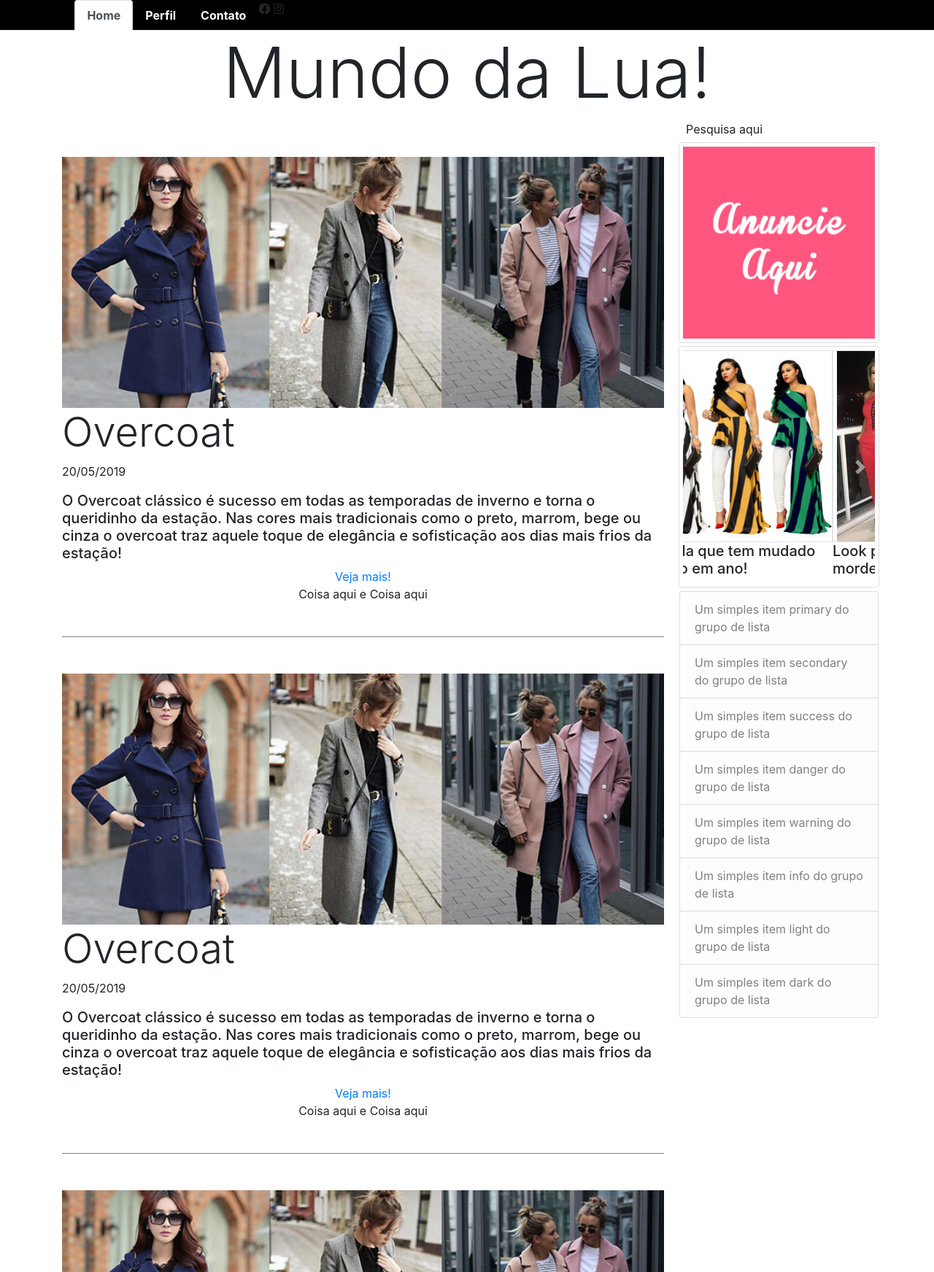
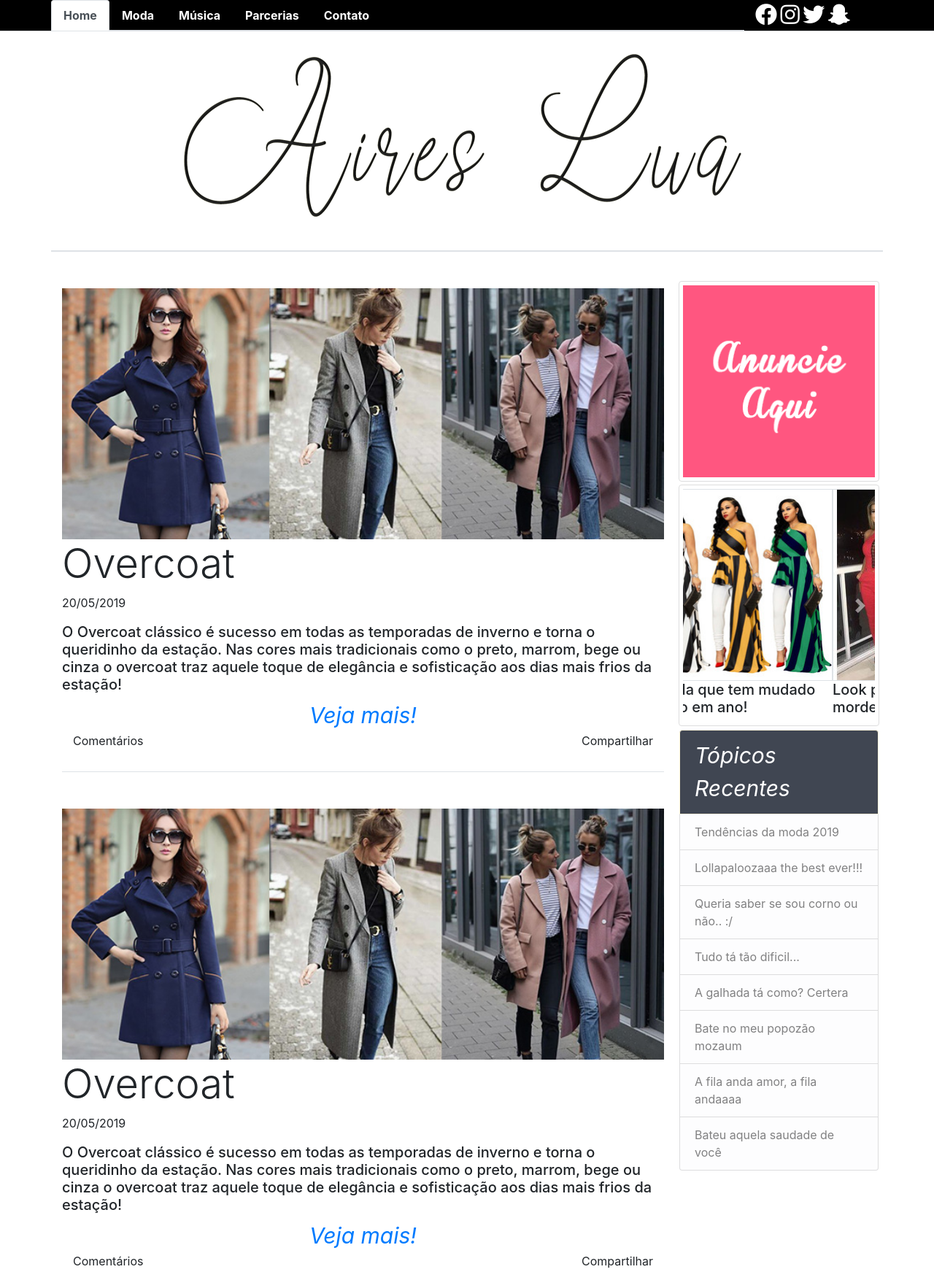
Before and after one commit to aureodark/siteLua, a plain HTML site: page index.html in a window 1280 px wide. Shown: the top 1743 px of the page at 73% size. Drawn offline with nearby package versions, Linux system fonts and the light colour scheme.

Commit message:
23052019

```diff
--- a/css/style.css
+++ b/css/style.css
@@ -1,48 +1,139 @@
 .alinhacentro {
     text-align: center;
 }
+
+img {
+    width: 100%;
+    transition: 0.5s;
+}
+
+
+/*//////////////////////////////////// PAGINA 1 //////////////////////////*/
+
 .borderT {
-    border-bottom:solid grey 1px;
     padding-bottom: 30px;
     padding-top: 30px;
     margin-top: 20px;
     margin-bottom: 20px;
 }
+
+
+/*//////////////////////////////////// FIM PAGINA 1 //////////////////////////*/
+
+
+/*//////////////////////////////////// PAGINA 2 //////////////////////////*/
+
 .borderD {
-    border:solid rgb(221, 221, 222) 1px;
+    border: solid rgb(221, 221, 222) 1px;
     padding: 5px;
     margin: -10px;
     border-radius: 4px;
-    transition:0.5s;
+    transition: 0.5s;
 }
-img {
-    width: 100%;
-    transition:0.5s;
+
+#pag2 {
+    margin-top: 50px;
 }
-.borderD:hover , img:hover{
-    opacity:0.8;
-    transition:0.5s;
+
+.borderD:hover,
+.fotos:hover {
+    opacity: 0.8;
+    transition: 0.5s;
     background: rgb(236, 236, 246);
+}
 
-}
 .list-group {
     padding: 5px;
     margin: -14px;
 }
-.menu {
-    padding: 0% 8% 0% 8%;
-}
+
+
+/*//////////////////////////////////// FIM PAGINA 2 //////////////////////////*/
+
+
+/*//////////////////////////////////// NAVBAR //////////////////////////*/
+
 nav {
     background: black;
+}
 
-}
-nav a {
+nav .nav-item {
     color: white;
     transition: 0.2s;
     font-weight: bold;
 }
-nav a:hover {
+
+nav .nav-item:hover {
     background: #e5e5e5;
     color: grey;
     transition: 0.2s;
 }
+
+
+/*//////////////////////////////////// FIM NAVBAR //////////////////////////*/
+
+
+/*//////////////////////////////////// VISUAL DOS ICONES //////////////////////////*/
+
+.icons {
+    color: white;
+}
+
+i {
+    padding-top: 5px;
+    font-size: 30px;
+    transition: 0.5s;
+}
+
+.fa-facebook:hover {
+    color: #3b5998;
+}
+
+.fa-instagram:hover {
+    color: #c13584;
+}
+
+.fa-twitter:hover {
+    color: #1da1f2;
+}
+
+.fa-snapchat-ghost:hover {
+    color: #fffc00;
+}
+
+.navMobile,
+.esconde {
+    display: none;
+}
+
+
+/*//////////////////////////////////// FIM VISUAL DOS ICONES //////////////////////////*/
+
+@media only screen and (max-width: 768px) {
+    nav {
+        height: 100%;
+    }
+    i {
+        font-size: 120%;
+        padding-top: 10px;
+    }
+}
+
+@media only screen and (max-width: 425px) {
+    .navDesktop,
+    #pag2 {
+        display: none;
+    }
+    .navMobile {
+        display: block;
+    }
+    #closeNav {
+        display: none;
+    }
+    #pag1 {
+        width: 10px;
+    }
+    .esconde {
+        display: block;
+    }
+}
--- a/index.html
+++ b/index.html
@@ -5,115 +5,120 @@
     <!-- Meta tags Obrigatórias -->
     <meta charset="utf-8">
     <meta name="viewport" content="width=device-width, initial-scale=1, shrink-to-fit=no">
-
     <!-- Bootstrap CSS -->
-    <link rel="stylesheet" href="https://stackpath.bootstrapcdn.com/bootstrap/4.1.3/css/bootstrap.min.css"
-        integrity="sha384-MCw98/SFnGE8fJT3GXwEOngsV7Zt27NXFoaoApmYm81iuXoPkFOJwJ8ERdknLPMO" crossorigin="anonymous">
-
+    <link rel="stylesheet" href="https://stackpath.bootstrapcdn.com/bootstrap/4.1.3/css/bootstrap.min.css" integrity="sha384-MCw98/SFnGE8fJT3GXwEOngsV7Zt27NXFoaoApmYm81iuXoPkFOJwJ8ERdknLPMO" crossorigin="anonymous">
     <!-- Icones -->
-    <link rel="stylesheet" href="https://use.fontawesome.com/releases/v5.8.2/css/all.css"
-        integrity="sha384-oS3vJWv+0UjzBfQzYUhtDYW+Pj2yciDJxpsK1OYPAYjqT085Qq/1cq5FLXAZQ7Ay" crossorigin="anonymous">
-
+    <link rel="stylesheet" href="https://use.fontawesome.com/releases/v5.8.2/css/all.css" integrity="sha384-oS3vJWv+0UjzBfQzYUhtDYW+Pj2yciDJxpsK1OYPAYjqT085Qq/1cq5FLXAZQ7Ay" crossorigin="anonymous">
     <link rel="stylesheet" href="css/style.css">
     <title>Mundo da Lua!</title>
 </head>
 
 <body>
-    <nav>
-        <div class="nav nav-tabs menu" id="nav-tab" role="tablist">
+    <!-- MENU DO SITE -->
+    <nav class="border-bottom">
 
-            <a class="nav-item nav-link active" id="nav-home-tab" data-toggle="tab" href="#nav-home" role="tab"
-                aria-controls="nav-home" aria-selected="true">Home</a>
-            <a class="nav-item nav-link" id="nav-profile-tab" data-toggle="tab" href="#nav-profile" role="tab"
-                aria-controls="nav-profile" aria-selected="false">Perfil</a>
-            <a class="nav-item nav-link" id="nav-contact-tab" data-toggle="tab" href="#nav-contact" role="tab"
-                aria-controls="nav-contact" aria-selected="false">Contato</a>
-            <div class="icons text-right">
-                <i class="fab fa-facebook"></i>
-                <i class="fab fa-instagram"></i>
+        <div class="container ">
+            <div class="row ">
+                <div class="nav nav-tabs menu col-10 " id="nav-tab" role="tablist">
+                    <a class="nav-item nav-link active" id="nav-home-tab" data-toggle="tab" href="#nav-home" role="tab" aria-controls="nav-home" aria-selected="true">Home</a>
+                    <a class="nav-item nav-link" id="nav-profile-tab" data-toggle="tab" href="#nav-profile" role="tab" aria-controls="nav-profile" aria-selected="false">Moda</a>
+                    <a class="nav-item nav-link" id="nav-moda-tab" data-toggle="tab" href="#nav-moda" role="tab" aria-controls="nav-moda" aria-selected="false">Música</a>
+                    <a class="nav-item nav-link" id="nav-music-tab" data-toggle="tab" href="#nav-music" role="tab" aria-controls="nav-music" aria-selected="false">Parcerias</a>
+                    <a class="nav-item nav-link" id="nav-contact-tab" data-toggle="tab" href="#nav-contact" role="tab" aria-controls="nav-contact" aria-selected="false">Contato</a>
+                </div>
+                <div class="icons col-2">
+                    <a target="_blank" href="https://www.facebook.com"><i class="fab fa-facebook icons"></i></a>
+                    <a target="_blank" href="https://www.instagram.com"><i class="fab fa-instagram icons"></i></a>
+                    <a target="_blank" href="https://twitter.com"><i class="fab fa-twitter icons"></i></a>
+                    <a target="_blank" href="https://www.snapchat.com/l/pt-br/"><i
+                            class="fab fa-snapchat-ghost icons"></i></a>
+                </div>
             </div>
         </div>
     </nav>
-
-
-
-    <h1 class="display-1 alinhacentro">Mundo da Lua!</h1>
-
-
-    <div id="paginas" class="container">
-        <div class="row ">
-
-
-            <div id="pag1" class="col-9 ">
-
-
-                <div class="borderT">
-
-                    <img src="img/foto grande.jpg" alt="">
+    <!-- FIM DO MENU DO SITE  -->
+    <!-- ////////////////////////////////////////////////////////////////////////////////////////////////// -->
+    <!-- IMAGEM DO SITE  -->
+    <div class="text-center">
+        <img class="rounded logo" style="max-width: 800px; width: 100%" src="img/aireslua.png" alt="">
+    </div>
+    <!-- FIM DA IMAGEM DO SITE  -->
+    <!-- ////////////////////////////////////////////////////////////////////////////////////////////////// -->
+    <!-- PRINCIPAL DA PÁGINA PRINCIPAL -->
+    <div id="paginas" class="container border-top">
+        <div class="row border-top">
+            <!-- PÁGINA ESQUERDA/ PÁGINA 1 -->
+            <div id="pag1" class="col">
+                <div class="borderT border-bottom">
+                    <img class="fotos" src="img/foto grande.jpg" alt="">
                     <h3 class="display-4">Overcoat</h3>
                     <p>20/05/2019</p>
                     <h5>
-                        O Overcoat clássico é sucesso em todas as temporadas de inverno e torna o queridinho da estação.
-                        Nas
-                        cores mais tradicionais como o preto, marrom, bege ou cinza o overcoat traz aquele toque de
-                        elegância e sofisticação aos dias mais frios da estação!
+                        O Overcoat clássico é sucesso em todas as temporadas de inverno e torna o queridinho da estação. Nas cores mais tradicionais como o preto, marrom, bege ou cinza o overcoat traz aquele toque de elegância e sofisticação aos dias mais frios da estação!
                     </h5>
                     <div class="alinhacentro">
-                        <a href="">Veja mais!</a>
-                        <p>Coisa aqui e Coisa aqui</p>
+                        <a href="" style="text-decoration: none"><i>Veja mais!</i></a>
                     </div>
-
-
-
+                    <div class="container">
+                        <div class="row">
+                            <div class="col-6">
+                                Comentários
+                            </div>
+                            <div class="col-6 text-right">
+                                Compartilhar
+                            </div>
+                        </div>
+                    </div>
                 </div>
-                <div class="borderT">
-
-                    <img src="img/foto grande.jpg" alt="">
+                <div class="borderT border-bottom">
+                    <img class="fotos" src="img/foto grande.jpg" alt="">
                     <h3 class="display-4">Overcoat</h3>
                     <p>20/05/2019</p>
                     <h5>
-                        O Overcoat clássico é sucesso em todas as temporadas de inverno e torna o queridinho da estação.
-                        Nas
-                        cores mais tradicionais como o preto, marrom, bege ou cinza o overcoat traz aquele toque de
-                        elegância e sofisticação aos dias mais frios da estação!
+                        O Overcoat clássico é sucesso em todas as temporadas de inverno e torna o queridinho da estação. Nas cores mais tradicionais como o preto, marrom, bege ou cinza o overcoat traz aquele toque de elegância e sofisticação aos dias mais frios da estação!
                     </h5>
                     <div class="alinhacentro">
-                        <a href="">Veja mais!</a>
-                        <p>Coisa aqui e Coisa aqui</p>
+                        <a href="" style="text-decoration: none"><i>Veja mais!</i></a>
                     </div>
-
-
-
+                    <div class="container">
+                        <div class="row">
+                            <div class="col-6">
+                                Comentários
+                            </div>
+                            <div class="col-6 text-right">
+                                Compartilhar
+                            </div>
+                        </div>
+                    </div>
                 </div>
-                <div class="borderT">
-
-                    <img src="img/foto grande.jpg" alt="">
+                <div class="borderT border-bottom">
+                    <img class="fotos" src="img/foto grande.jpg" alt="">
                     <h3 class="display-4">Overcoat</h3>
                     <p>20/05/2019</p>
                     <h5>
-                        O Overcoat clássico é sucesso em todas as temporadas de inverno e torna o queridinho da estação.
-                        Nas
-                        cores mais tradicionais como o preto, marrom, bege ou cinza o overcoat traz aquele toque de
-                        elegância e sofisticação aos dias mais frios da estação!
+                        O Overcoat clássico é sucesso em todas as temporadas de inverno e torna o queridinho da estação. Nas cores mais tradicionais como o preto, marrom, bege ou cinza o overcoat traz aquele toque de elegância e sofisticação aos dias mais frios da estação!
                     </h5>
                     <div class="alinhacentro">
-                        <a href="">Veja mais!</a>
-                        <p>Coisa aqui e Coisa aqui</p>
+                        <a href="" style="text-decoration: none"><i>Veja mais!</i></a>
                     </div>
-
-
-
+                    <div class="container">
+                        <div class="row">
+                            <div class="col-6">
+                                Comentários
+                            </div>
+                            <div class="col-6 text-right">
+                                Compartilhar
+                            </div>
+                        </div>
+                    </div>
                 </div>
-
-
             </div>
-
+            <!-- FIM DA PÁGINA ESQUERDA/ PÁGINA 1 -->
+            <!-- /////////////////////////////////////////////////////////////////////////////////////////// -->
+            <!-- PÁGINA DIREITA/ PÁGINA 2 -->
             <div id="pag2" class="col-3">
-                <p>Pesquisa aqui</p>
-
                 <div class="borderD">
-                    <img src="img/anuncie.gif" alt="">
-
+                    <img class="fotos" src="img/anuncie.gif" alt="">
                 </div>
                 <br>
                 <div class="borderD">
@@ -121,25 +126,23 @@
                     <div id="carouselExampleControls" class="carousel slide" data-ride="carousel">
                         <div class="carousel-inner">
                             <div class="carousel-item active">
-                                <img class="d-block w-100 border" src="img/g1.jpg" alt="Primeiro Slide">
+                                <img class="d-block w-100 border fotos" src="img/g1.jpg" alt="Primeiro Slide">
                                 <h5>A moda que tem mudado de ano em ano!</h5>
                             </div>
                             <div class="carousel-item">
-                                <img class="d-block w-100 border" src="img/g2.jpg" alt="Segundo Slide">
+                                <img class="d-block w-100 border fotos" src="img/g2.jpg" alt="Segundo Slide">
                                 <h5>Look pra noite, vamos mordenizar né migsss....</h5>
                             </div>
                             <div class="carousel-item">
-                                <img class="d-block w-100 border" src="img/g3.jpg" alt="Terceiro Slide">
+                                <img class="d-block w-100 border fotos" src="img/g3.jpg" alt="Terceiro Slide">
                                 <h5>Social é conosco, chama praquéla party babo com os boys empresários.</h5>
                             </div>
                         </div>
-                        <a class="carousel-control-prev" href="#carouselExampleControls" role="button"
-                            data-slide="prev">
+                        <a class="carousel-control-prev" href="#carouselExampleControls" role="button" data-slide="prev">
                             <span class="carousel-control-prev-icon" aria-hidden="true"></span>
                             <span class="sr-only">Anterior</span>
                         </a>
-                        <a class="carousel-control-next" href="#carouselExampleControls" role="button"
-                            data-slide="next">
+                        <a class="carousel-control-next" href="#carouselExampleControls" role="button" data-slide="next">
                             <span class="carousel-control-next-icon" aria-hidden="true"></span>
                             <span class="sr-only">Próximo</span>
                         </a>
@@ -148,61 +151,44 @@
                 <br>
                 <div>
                     <div class="list-group">
-                        <a href="#" class="list-group-item list-group-item-action list-group-item-light">Um simples
-                            item primary do grupo de lista</a>
-                        <a href="#" class="list-group-item list-group-item-action list-group-item-light">Um simples
-                            item secondary do grupo de lista</a>
-                        <a href="#" class="list-group-item list-group-item-action list-group-item-light">Um simples
-                            item success do grupo de lista</a>
-                        <a href="#" class="list-group-item list-group-item-action list-group-item-light">Um simples
-                            item danger do grupo de lista</a>
-                        <a href="#" class="list-group-item list-group-item-action list-group-item-light">Um simples
-                            item warning do grupo de lista</a>
-                        <a href="#" class="list-group-item list-group-item-action list-group-item-light">Um simples item
-                            info do grupo de lista</a>
-                        <a href="#" class="list-group-item list-group-item-action list-group-item-light">Um simples item
-                            light do grupo de lista</a>
-                        <a href="#" class="list-group-item list-group-item-action list-group-item-light">Um simples item
-                            dark do grupo de lista</a>
+                        <i class="list-group-item list-group-item-action active" style="background: rgb(64, 70, 82); border-color: cornsilk">
+                            Tópicos Recentes
+                        </i>
+                        <a href="#" class="list-group-item list-group-item-action list-group-item-light">Tendências da
+                            moda 2019</a>
+                        <a href="#" class="list-group-item list-group-item-action list-group-item-light">Lollapaloozaaa
+                            the best ever!!!</a>
+                        <a href="#" class="list-group-item list-group-item-action list-group-item-light">Queria saber se
+                            sou corno ou não.. :/</a>
+                        <a href="#" class="list-group-item list-group-item-action list-group-item-light">Tudo tá tão
+                            dificil...</a>
+                        <a href="#" class="list-group-item list-group-item-action list-group-item-light">A galhada tá
+                            como? Certera</a>
+                        <a href="#" class="list-group-item list-group-item-action list-group-item-light">Bate no meu
+                            popozão mozaum</a>
+                        <a href="#" class="list-group-item list-group-item-action list-group-item-light">A fila anda
+                            amor, a fila andaaaa</a>
+                        <a href="#" class="list-group-item list-group-item-action list-group-item-light">Bateu aquela
+                            saudade de você</a>
                     </div>
                 </div>
-
-
-
-
-
             </div>
+            <!-- FIM DA PÁGINA DIREITA/ PÁGINA 2 -->
+            <!-- ///////////////////////////////////////////////////////////////////////////////////////////// -->
         </div>
-
     </div>
-
-
-
-
-
-
-    <div>
-
+    <!-- FIM DA PÁGINA PRINCIPAL  -->
+    <!-- ////////////////////////////////////////////////////////////////////////////////////////////////// -->
+    <!-- RODAPÉ DA PÁGINA  -->
+    <div style="background: black; height: 50px">
     </div>
-
-
-
-
-
-
-
-
+    <!-- FIM DO RADAPÉ DA PÁGINA  -->
+    <!-- ////////////////////////////////////////////////////////////////////////////////////////////////// -->
     <!-- JavaScript (Opcional) -->
     <!-- jQuery primeiro, depois Popper.js, depois Bootstrap JS -->
-    <script src="https://code.jquery.com/jquery-3.3.1.slim.min.js"
-        integrity="sha384-q8i/X+965DzO0rT7abK41JStQIAqVgRVzpbzo5smXKp4YfRvH+8abtTE1Pi6jizo"
-        crossorigin="anonymous"></script>
-    <script src="https://cdnjs.cloudflare.com/ajax/libs/popper.js/1.14.3/umd/popper.min.js"
-        integrity="sha384-ZMP7rVo3mIykV+2+9J3UJ46jBk0WLaUAdn689aCwoqbBJiSnjAK/l8WvCWPIPm49"
-        crossorigin="anonymous"></script>
-    <script src="https://stackpath.bootstrapcdn.com/bootstrap/4.1.3/js/bootstrap.min.js"
-        integrity="sha384-ChfqqxuZUCnJSK3+MXmPNIyE6ZbWh2IMqE241rYiqJxyMiZ6OW/JmZQ5stwEULTy"
-        crossorigin="anonymous"></script>
+    <script src="https://code.jquery.com/jquery-3.3.1.slim.min.js" integrity="sha384-q8i/X+965DzO0rT7abK41JStQIAqVgRVzpbzo5smXKp4YfRvH+8abtTE1Pi6jizo" crossorigin="anonymous"></script>
+    <script src="https://cdnjs.cloudflare.com/ajax/libs/popper.js/1.14.3/umd/popper.min.js" integrity="sha384-ZMP7rVo3mIykV+2+9J3UJ46jBk0WLaUAdn689aCwoqbBJiSnjAK/l8WvCWPIPm49" crossorigin="anonymous"></script>
+    <script src="https://stackpath.bootstrapcdn.com/bootstrap/4.1.3/js/bootstrap.min.js" integrity="sha384-ChfqqxuZUCnJSK3+MXmPNIyE6ZbWh2IMqE241rYiqJxyMiZ6OW/JmZQ5stwEULTy" crossorigin="anonymous"></script>
 </body>
 
 </html>
```
Also changed, not shown: img/aireslua.png (added), img/aireslua2.png (added), 1 other file.
